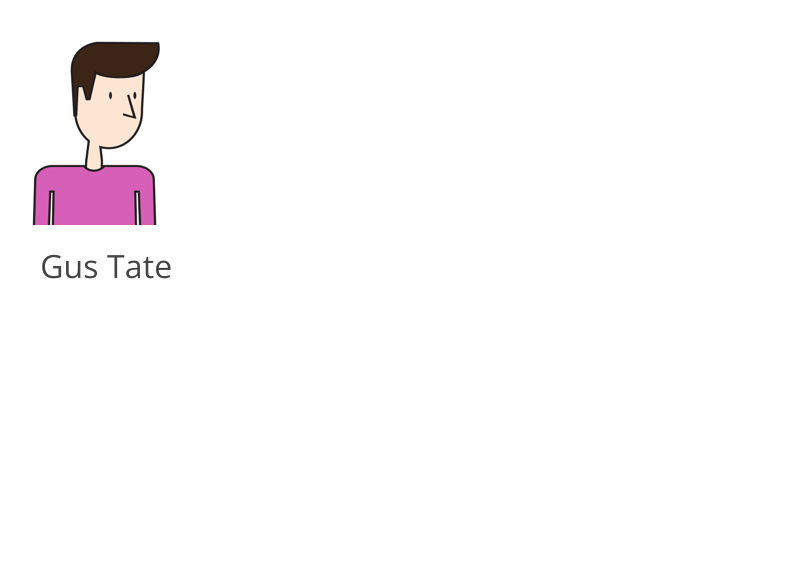
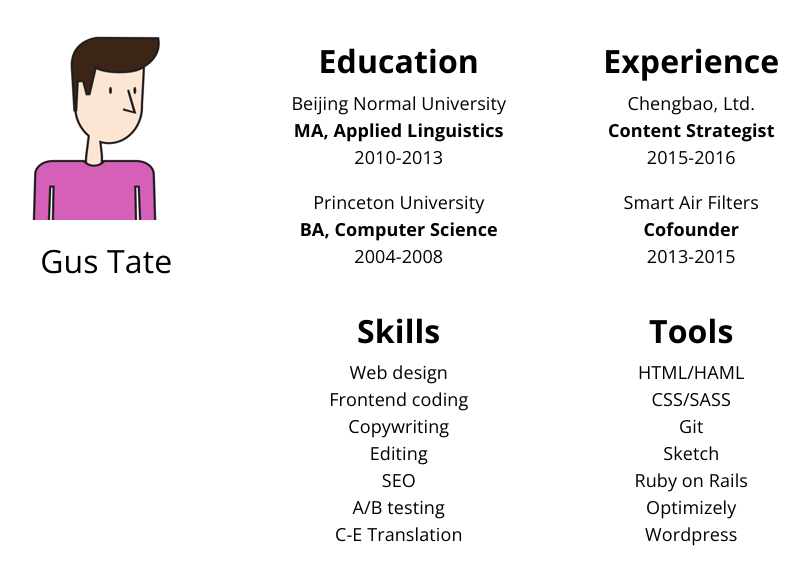
Before and after one commit to gustate/gustate.github.io, a plain HTML site: page index.html in a window 1280 px wide. Shown: the whole page, without its empty margins (95-904 px from the left). Drawn offline with nearby package versions, Linux system fonts and the light colour scheme.

Commit message:
add basic content

```diff
--- a/css/custom.css
+++ b/css/custom.css
@@ -1,11 +1,27 @@
 .container {
-	margin-top: 25px;
+	margin-top: 20px;
 }
 
 body {
 	font-family:"Open Sans", Helvetica, Arial, sans-serif;
+	color: #000;
+	line-height: 1.5;
 }
 
 h1 {
 	font-size: 32px;
+	font-weight: 300;
+	color: #000;
 }
+
+h2 {
+	font-size: 32px;
+	font-weight: 700;
+	color: #000;
+}
+
+p {
+	font-size: 18px;
+	font-weight: 300;
+	color: #000;
+}
--- a/index.html
+++ b/index.html
@@ -14,7 +14,7 @@
     <link href="css/custom.css" rel="stylesheet">
 
     <!-- Font -->
-    <link href='https://fonts.googleapis.com/css?family=Open+Sans:300,700' rel='stylesheet' type='text/css'>
+    <link href='https://fonts.googleapis.com/css?family=Open+Sans:300,400,700' rel='stylesheet' type='text/css'>
 
     <!-- HTML5 shim and Respond.js for IE8 support of HTML5 elements and media queries -->
     <!-- WARNING: Respond.js doesn't work if you view the page via file:// -->
@@ -31,8 +31,80 @@
           <h1>Gus Tate</h1>
         </div>
         <div class="col-sm-3">
+          <h2>Education</h2>
+          <p>
+            Beijing Normal University
+            <br>
+            <strong>MA, Applied Linguistics</strong>
+            <br>
+            2010-2013
+          </p>
+          <p>
+            Princeton University
+            <br>
+            <strong>BA, Computer Science</strong>
+            <br>
+            2004-2008
+          </p>
         </div>
         <div class="col-sm-3">
+          <h2>Experience</h2>
+          <p>
+            Chengbao, Ltd.
+            <br>
+            <strong>Content Strategist</strong>
+            <br>
+            2015-2016
+          </p>
+          <p>
+            Smart Air Filters
+            <br>
+            <strong>Cofounder</strong>
+            <br>
+            2013-2015
+          </p>
+        </div>
+        <div class="col-sm-3">
+        </div>
+      </div>
+      <div class="row text-center">
+        <div class="col-sm-3">
+        </div>
+        <div class="col-sm-3">
+          <h2>Skills</h2>
+          <p>
+            Web design
+            <br>
+            Frontend coding
+            <br>
+            Copywriting
+            <br>
+            Editing
+            <br>
+            SEO
+            <br>
+            A/B testing
+            <br>
+            C-E Translation
+          </p>
+        </div>
+        <div class="col-sm-3">
+          <h2>Tools</h2>
+          <p>
+            HTML/HAML
+            <br>
+            CSS/SASS
+            <br>
+            Git
+            <br>
+            Sketch
+            <br>
+            Ruby on Rails
+            <br>
+            Optimizely
+            <br>
+            Wordpress
+          </p>
         </div>
         <div class="col-sm-3">
         </div>
```
